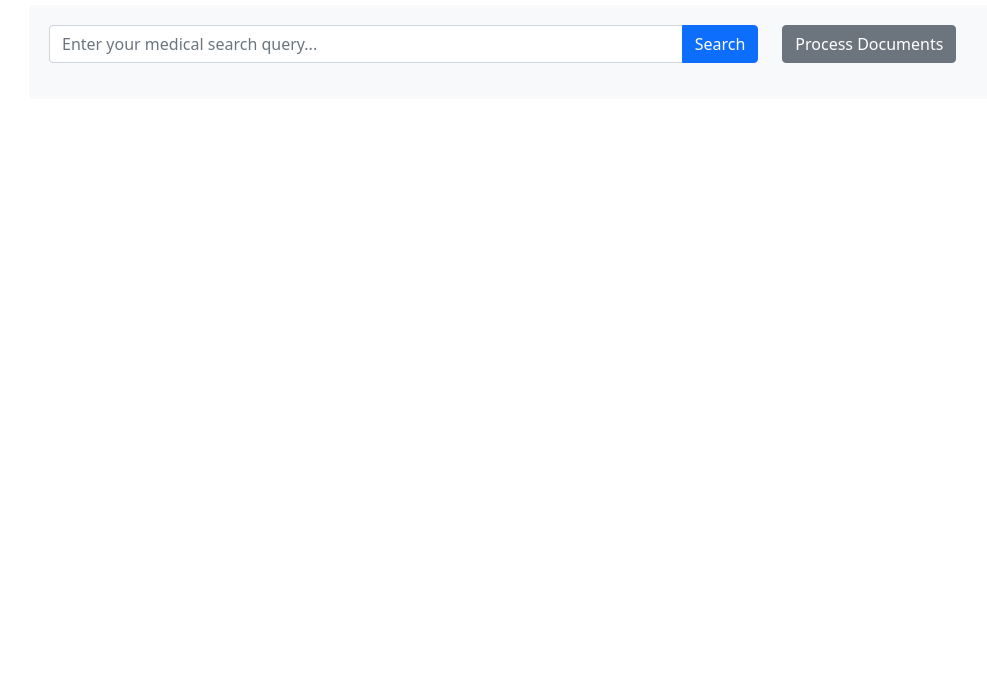
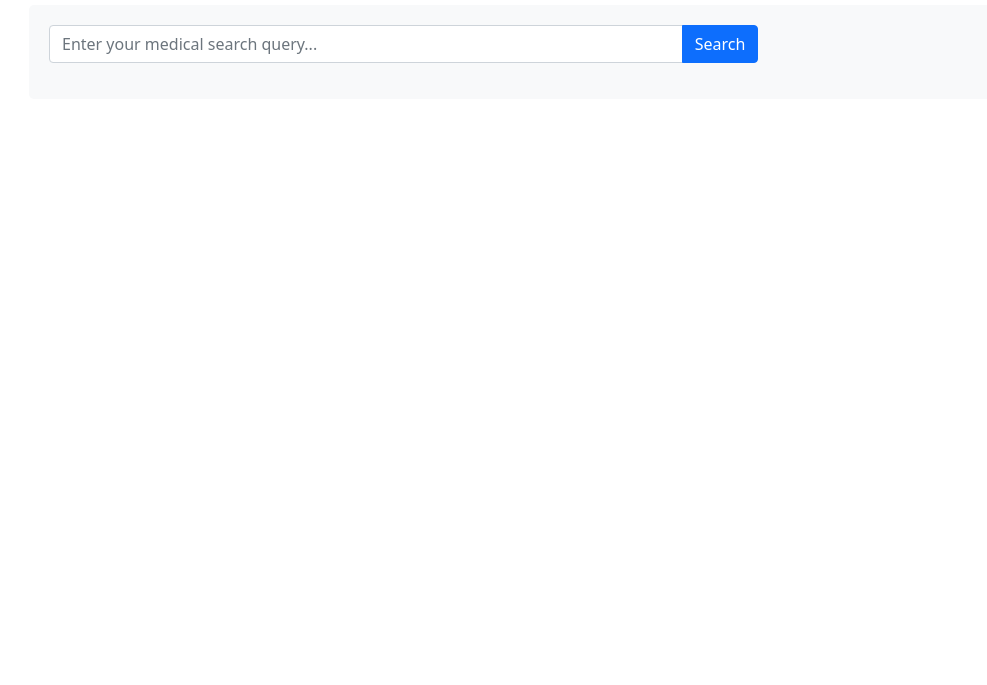
Before and after one commit to zenapticlabs/medical-retrieval-report-agent, a plain HTML site: page templates/index.html in a window 1280 px wide. Shown: the part 115-800 px from the top of the page, without its empty margins (53-1040 px from the left). Drawn offline with nearby package versions, Linux system fonts and the light colour scheme.

Commit message:
hide processing button

```diff
--- a/templates/index.html
+++ b/templates/index.html
@@ -131,7 +131,7 @@
                     </div>
                 </div>
                 <div class="col-md-4">
-                    <button class="btn btn-secondary" onclick="processDocuments()">Process Documents</button>
+
                 </div>
             </div>
         </div>
```
